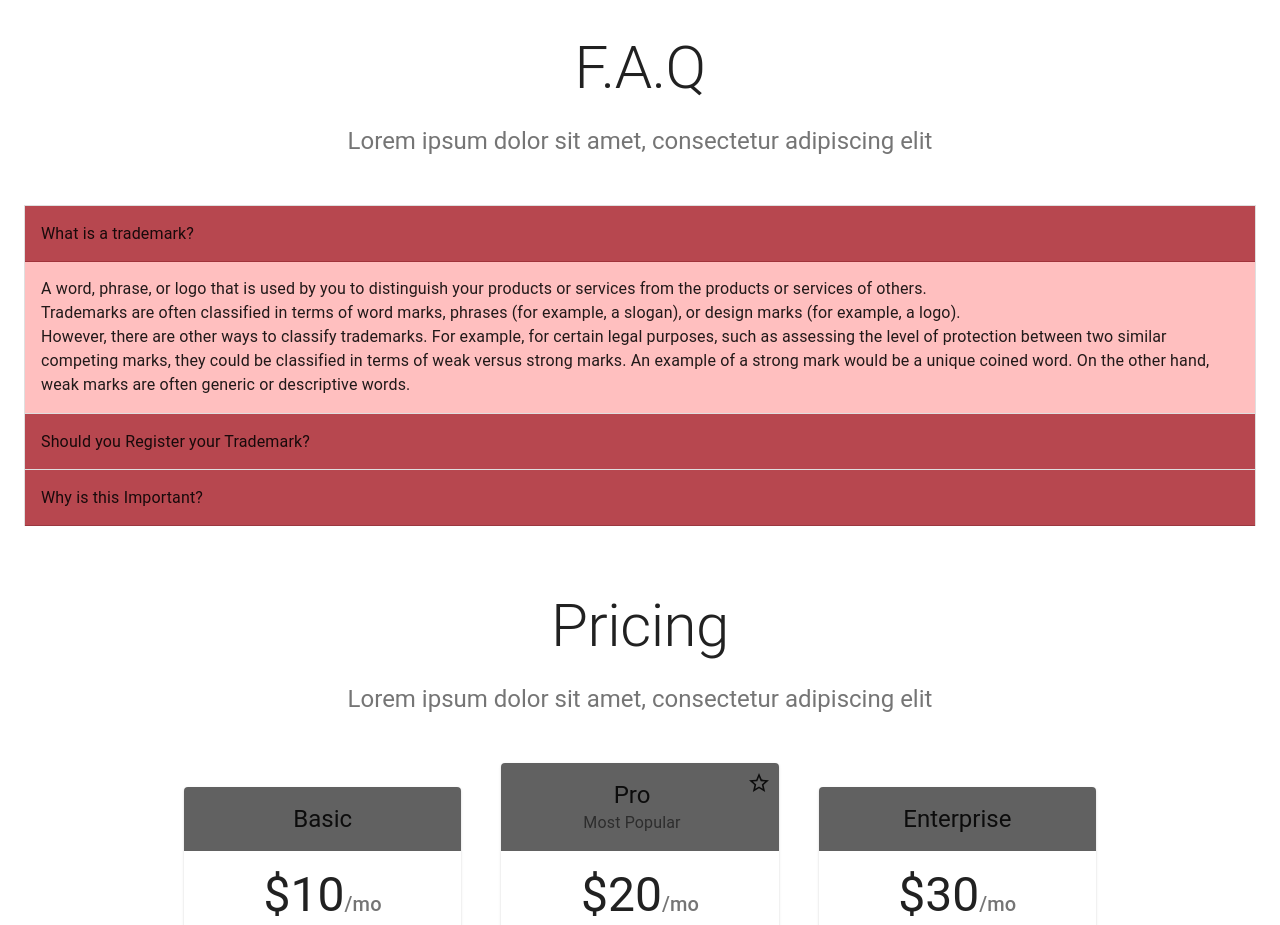
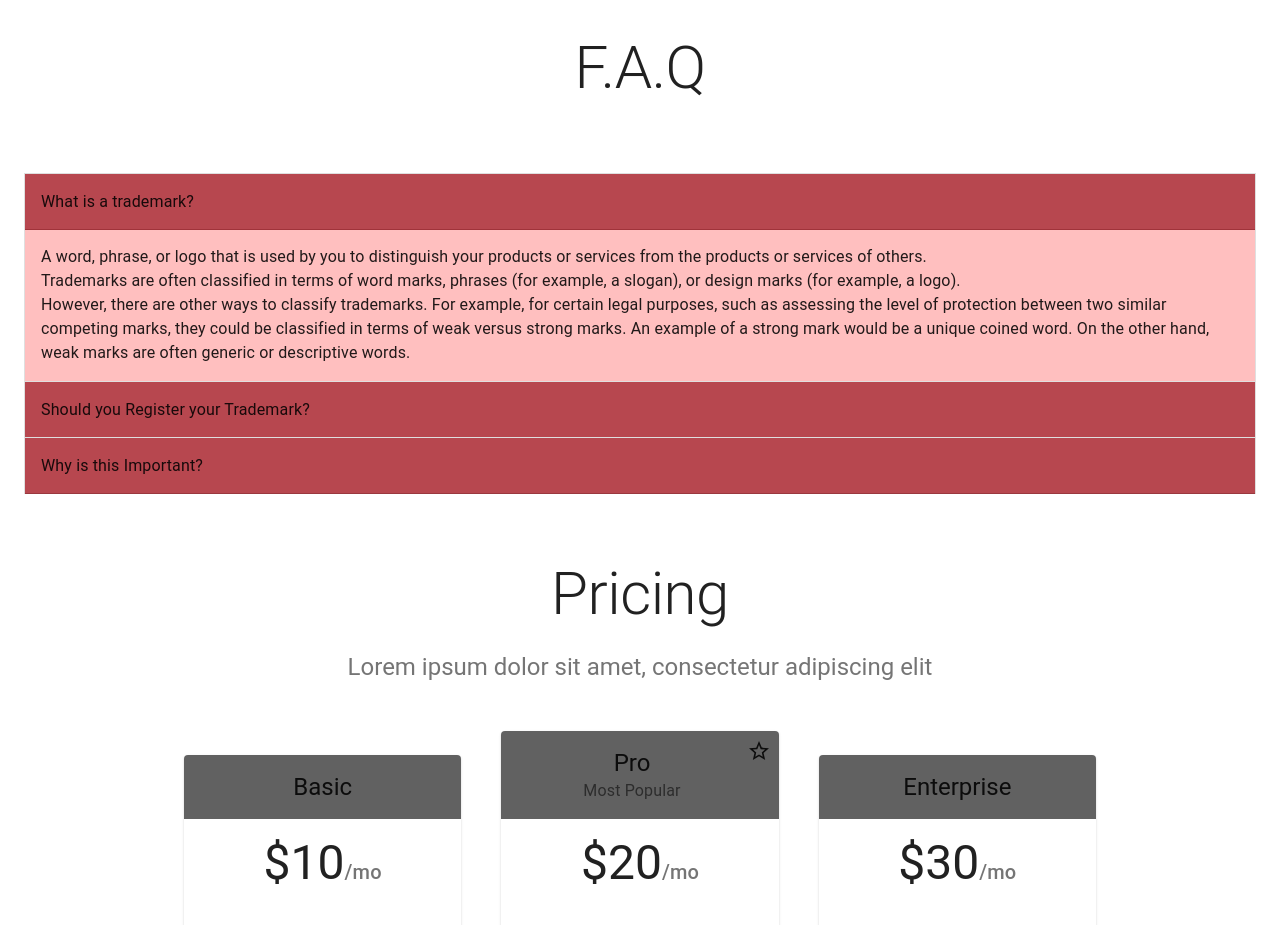
Before and after one commit to BCIT-SSD-2020-21/industry-project-checkmarks, a React (Create React App) app: page / in a window 1280 px wide. Shown: the part 1580-2505 px from the top of the page. Built offline with nearby package versions, Linux system fonts and the light colour scheme; no server answers.

Commit message:
comment out the subtitle of the faq hero section

```diff
--- a/src/components/LandingPage/Faq.js
+++ b/src/components/LandingPage/Faq.js
@@ -89,7 +89,7 @@ export default function Faq() {
             F.A.Q
           </Typography>
           <Typography variant="h5" align="center" color="textSecondary" component="p">
-          Lorem ipsum dolor sit amet, consectetur adipiscing elit
+          {/* Lorem ipsum dolor sit amet, consectetur adipiscing elit */}
           </Typography>
         </Container>
         <Container>
```
